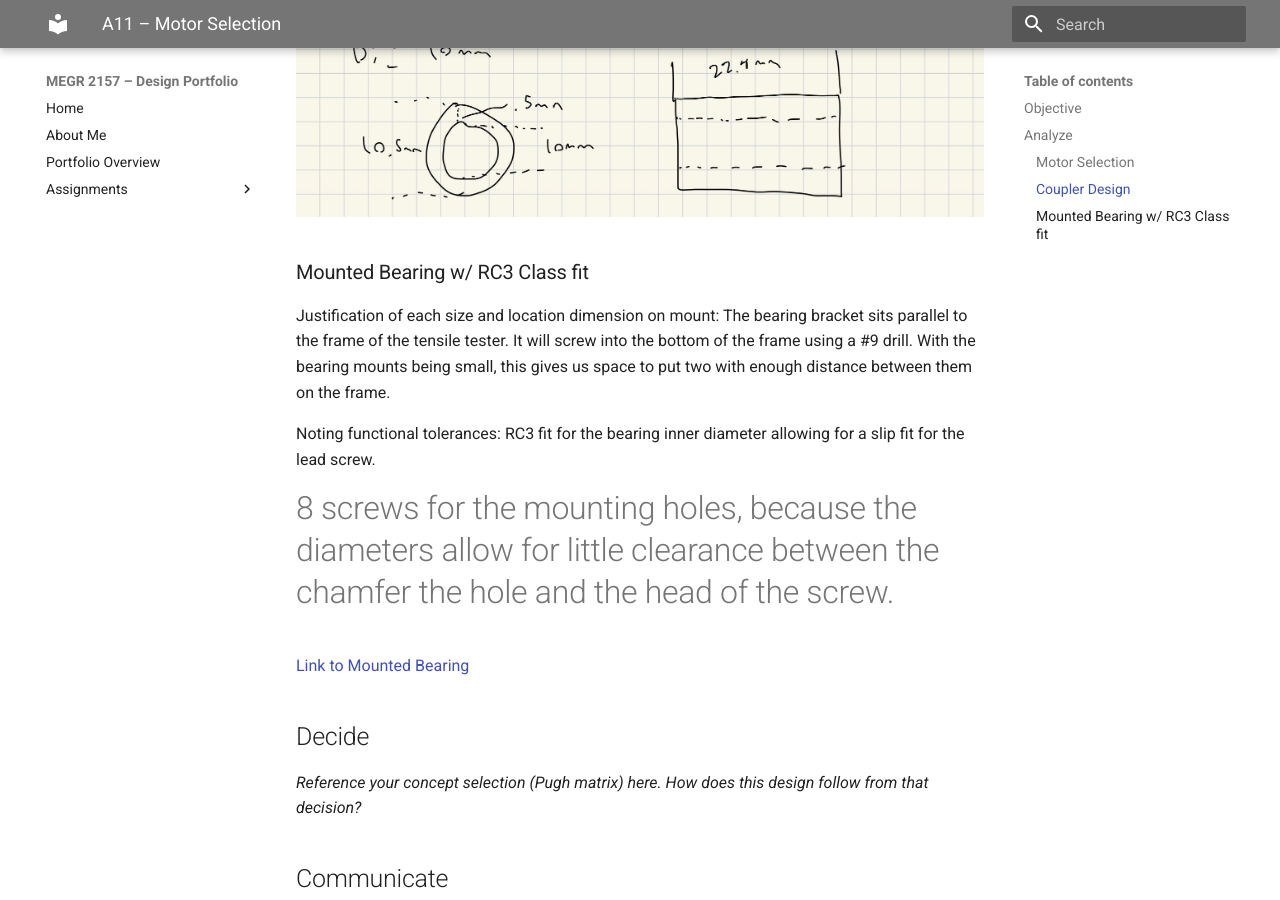
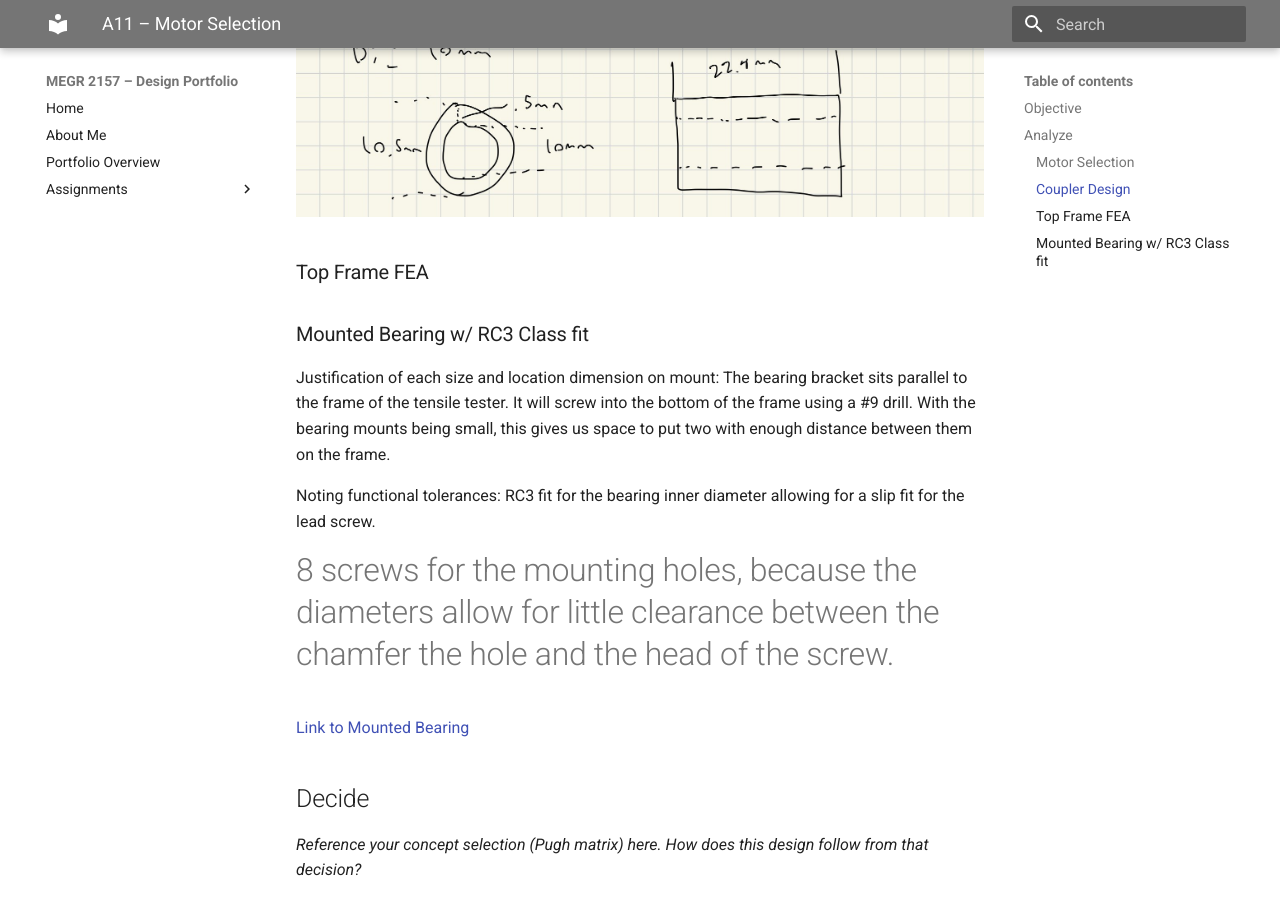
Before and after one commit to jadelma5/megr2156-portfolio, an MkDocs documentation site: the page built from docs/assignments/a11/index.md, in a window 1280 px wide and 900 px high, scrolled down 3611 px. Built offline with MkDocs 1.6.1 and Material for MkDocs 9.7.7, drawn with Linux system fonts in a browser that asks for light colours.

Commit message:
Update index.md with Top Frame FEA section
Added section for Top Frame FEA and clarified bearing mount justification.

```diff
--- a/docs/assignments/a11/index.md
+++ b/docs/assignments/a11/index.md
@@ -44,6 +44,16 @@ From my calculations I see that i need an outer diameter of at least 10.13 mm bu
 
 ![coupler](coupler.jpg)
 
+### Top Frame FEA
+
+
+
+
+
+
+
+
+
 ### Mounted Bearing w/ RC3 Class fit
 Justification of each size and location dimension on mount: The bearing bracket sits parallel to the frame of the tensile tester. It will screw into the bottom of the frame using a #9 drill. With the bearing mounts being small, this gives us space to put two with enough distance between them on the frame.
 
```
